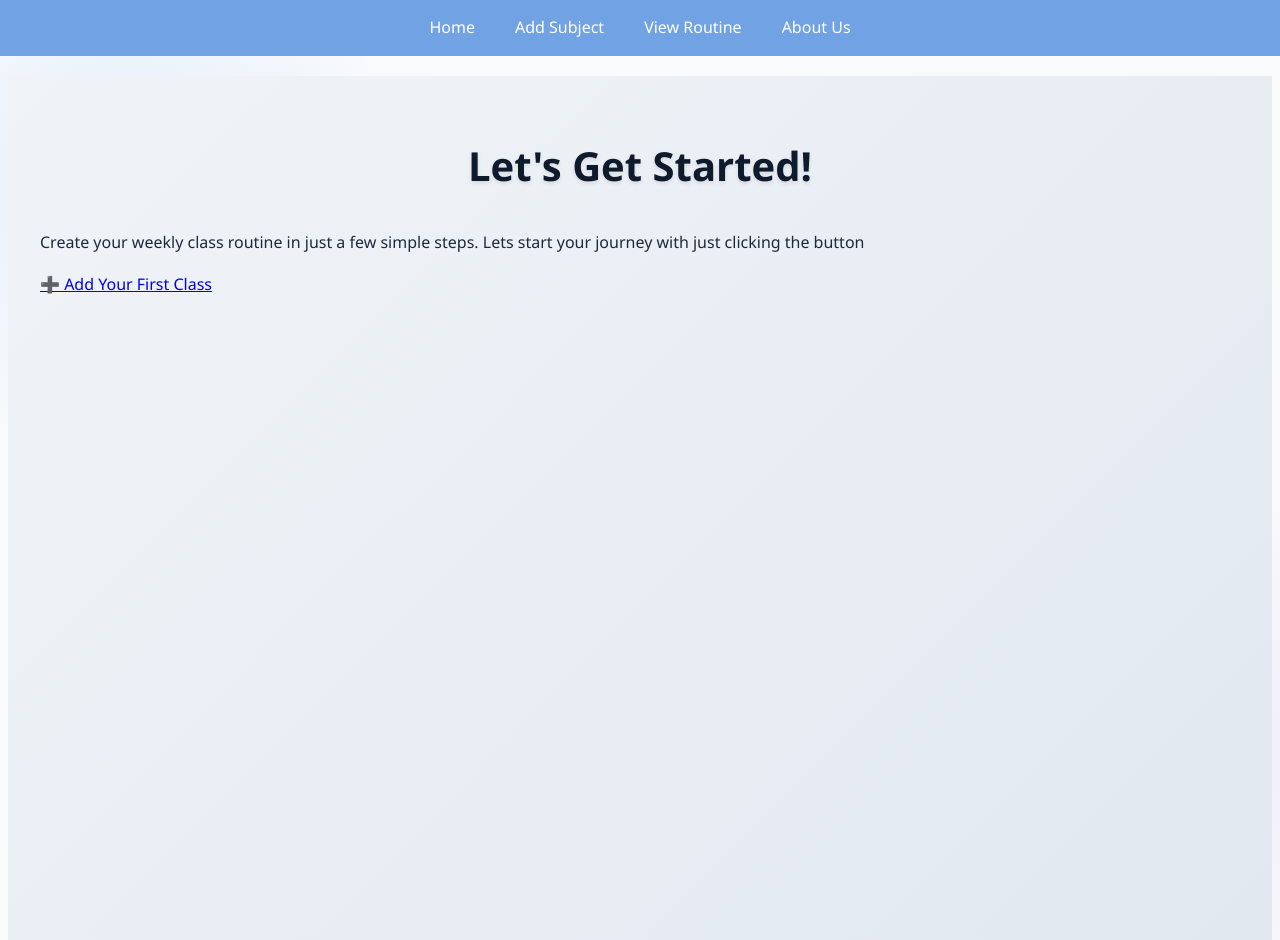
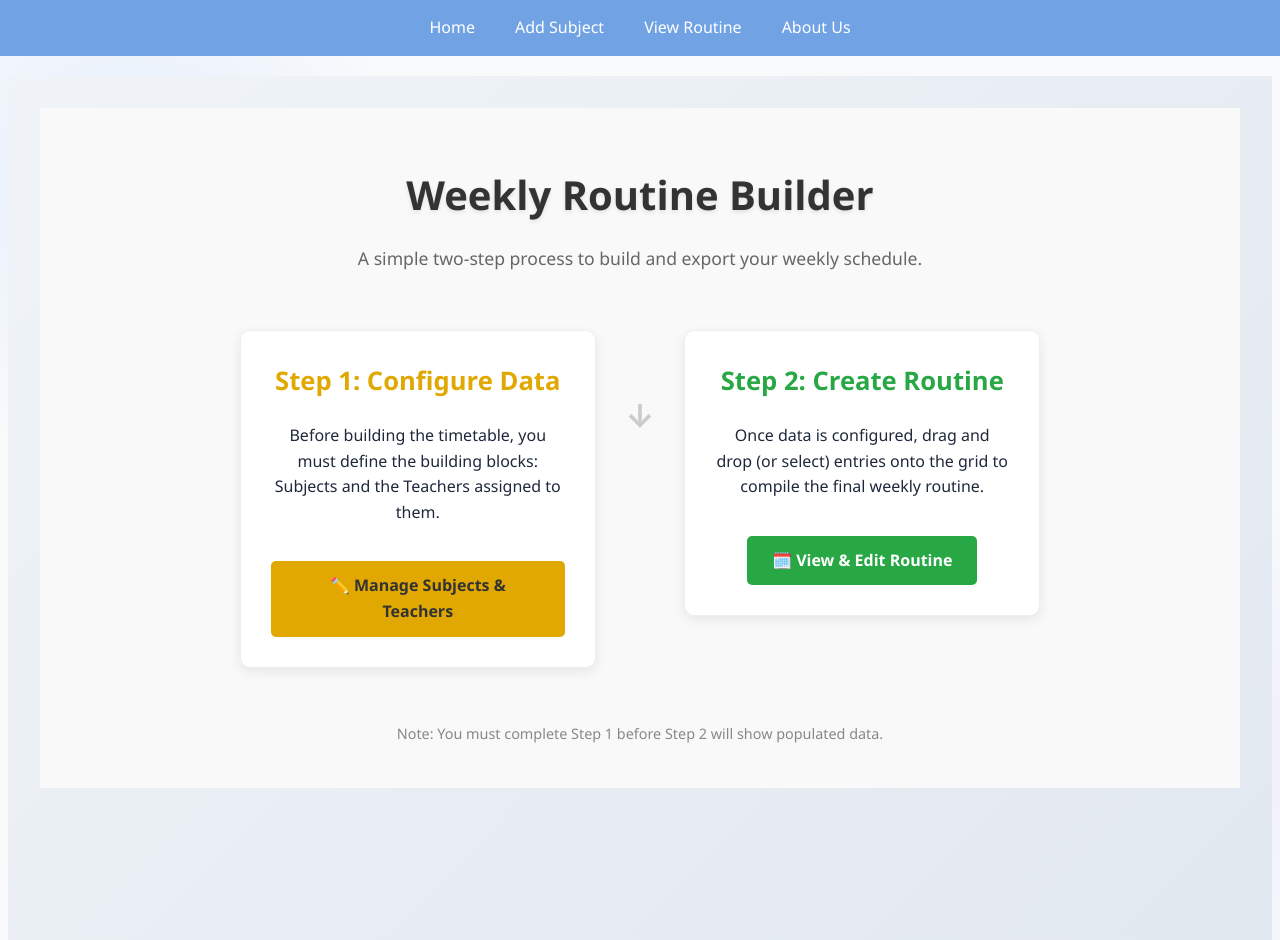
Before and after one commit to Bearcry55/uniroutine, a React (Vite) app: page / in a window 1280 px wide. Built offline with nearby package versions, Linux system fonts and the light colour scheme; no server answers.

Commit message:
Feature: Updated Home page with modern 2-step workflow UI

```diff
--- a/src/components/home.css
+++ b/src/components/home.css
@@ -0,0 +1,117 @@
+/* src/components/home.css */
+
+.home-container {
+    display: flex;
+    flex-direction: column;
+    align-items: center;
+    justify-content: center;
+    min-height: 80vh;
+    padding: 20px;
+    text-align: center;
+    background-color: #f9f9f9; /* Light background */
+}
+
+.home-header {
+    margin-bottom: 40px;
+}
+
+.home-header h1 {
+    font-size: 2.5em;
+    color: #333;
+    margin-bottom: 10px;
+}
+
+.home-header .subtitle {
+    font-size: 1.1em;
+    color: #666;
+}
+
+.workflow-steps {
+    display: flex;
+    flex-direction: column;
+    align-items: center;
+    gap: 30px;
+    width: 100%;
+    max-width: 800px;
+}
+
+.step-card {
+    background: #ffffff;
+    border: 1px solid #eee;
+    border-radius: 10px;
+    padding: 30px;
+    box-shadow: 0 4px 12px rgba(0, 0, 0, 0.08);
+    width: 100%;
+    transition: transform 0.3s ease;
+}
+
+.step-card:hover {
+    transform: translateY(-5px);
+}
+
+.step-card h2 {
+    font-size: 1.6em;
+    margin-top: 0;
+    color: #0056b3; /* Blue tone for primary actions */
+}
+
+.setup-step h2 {
+    color: #e0a800; /* Amber/Yellow for setup/configuration */
+}
+
+.routine-step h2 {
+    color: #28a745; /* Green for routine/final output */
+}
+
+
+.btn-action {
+    display: inline-block;
+    margin-top: 20px;
+    padding: 12px 25px;
+    border-radius: 5px;
+    text-decoration: none;
+    font-weight: bold;
+    transition: background-color 0.3s;
+}
+
+.setup-step .btn-action {
+    background-color: #e0a800;
+    color: #333;
+}
+
+.setup-step .btn-action:hover {
+    background-color: #c69500;
+}
+
+.routine-step .btn-action.primary {
+    background-color: #28a745;
+    color: white;
+}
+
+.routine-step .btn-action.primary:hover {
+    background-color: #1e7e34;
+}
+
+.step-separator {
+    font-size: 2em;
+    font-weight: bold;
+    color: #ccc;
+}
+
+.footer-note {
+    margin-top: 40px;
+    font-size: 0.9em;
+    color: #888;
+}
+
+/* Responsive adjustment for smaller screens */
+@media (min-width: 768px) {
+    .workflow-steps {
+        flex-direction: row;
+        align-items: flex-start;
+    }
+
+    .step-separator {
+        margin-top: 60px;
+    }
+}
--- a/src/components/home.jsx
+++ b/src/components/home.jsx
@@ -1,17 +1,43 @@
 // src/components/Home.jsx
 import React from 'react';
 import { Link } from 'react-router-dom';
-import './home.css'; // We'll add optional styling
+import './home.css';
 
 function Home() {
   return (
     <div className="home-container">
-      <div className="home-content">
-        <h1>Let's Get Started!</h1>
-        <p>Create your weekly class routine in just a few simple steps. Lets start your journey with just clicking the button   </p>
-        <Link to="/form" className="btn-get-started">
-          ➕ Add Your First Class
-        </Link>
+      <div className="home-header">
+        <h1>Weekly Routine Builder</h1>
+        <p className="subtitle">A simple two-step process to build and export your weekly schedule.</p>
+      </div>
+
+      <div className="workflow-steps">
+
+        {/* STEP 1: Setup */}
+        <div className="step-card setup-step">
+          <h2>Step 1: Configure Data</h2>
+          <p>Before building the timetable, you must define the building blocks: Subjects and the Teachers assigned to them.</p>
+          <Link to="/form" className="btn-action">
+            ✏️ Manage Subjects & Teachers
+          </Link>
+        </div>
+
+        {/* Separator */}
+        <div className="step-separator">↓</div>
+
+        {/* STEP 2: Routine */}
+        <div className="step-card routine-step">
+          <h2>Step 2: Create Routine</h2>
+          <p>Once data is configured, drag and drop (or select) entries onto the grid to compile the final weekly routine.</p>
+          <Link to="/table" className="btn-action primary">
+            🗓️ View & Edit Routine
+          </Link>
+        </div>
+
+      </div>
+
+      <div className="footer-note">
+        <p>Note: You must complete Step 1 before Step 2 will show populated data.</p>
       </div>
     </div>
   );
--- a/src/components/table.jsx
+++ b/src/components/table.jsx
@@ -358,8 +358,8 @@ function RoutineTable() {
       {/* NEW: Download button */}
       <button
         onClick={handleDownload}
-        className="btn-download" // Add this class to your table.css for styling
-        style={{ marginTop: '20px', padding: '10px 20px', backgroundColor: '#007BFF', color: 'white', border: 'none', borderRadius: '5px', cursor: 'pointer' }}
+        className="btn-download"
+
       >
         Download as DOCX
       </button>
```
